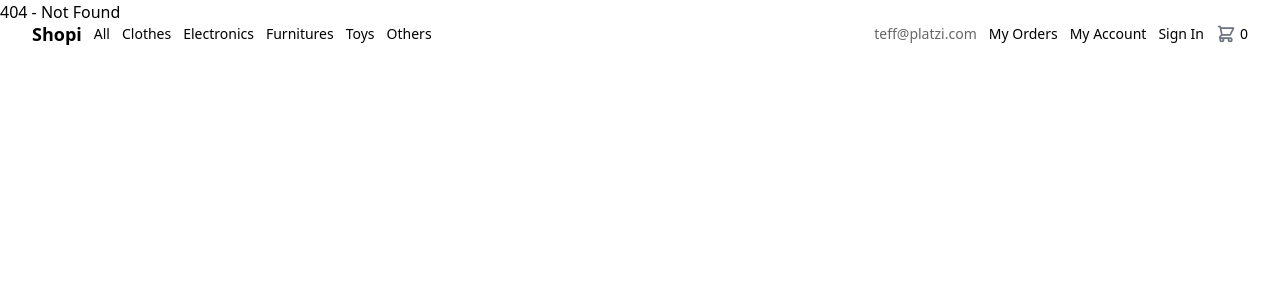
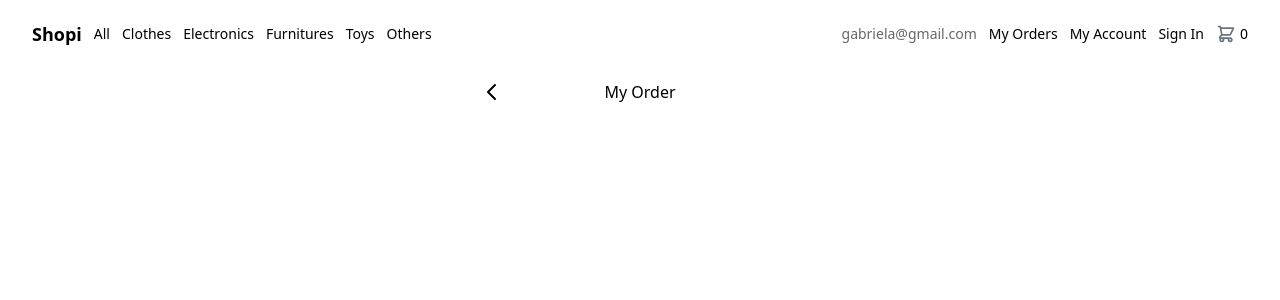
Before and after one commit to Gabriela-contreras/TiendaConReact, a React (Vite) app: page /my-order in a window 1280 px wide. Before the commit this address had no page. Shown: the top 300 px of the page. Built offline with nearby package versions, Linux system fonts and the light colour scheme.

Commit message:
My-Orders y My-Order

```diff
--- a/src/Components/CheckoutSideMenu/index.jsx
+++ b/src/Components/CheckoutSideMenu/index.jsx
@@ -69,7 +69,7 @@ const CheckoutSideMenu = () => {
                     <span>$ {totalPrice(context.cartProducts)}</span>
 
                 </p>
-                <Link to='/my-order/last'>
+                <Link to='/my-orders/last'>
                     <button className='bg-black py-3 text-white w-full rounded-lg' onClick={() => handleCheckout()}>Checkout</button>
                 </Link>
             </div>
--- a/src/Components/Navbar/index.jsx
+++ b/src/Components/Navbar/index.jsx
@@ -72,7 +72,7 @@ const Navbar = () => {
             </ul>
             <ul className='flex items-center gap-3'>
                 <li className='text-black/60'>
-                    teff@platzi.com
+                    gabriela@gmail.com
                 </li>
                 <li>
                     <NavLink
--- /dev/null
+++ b/src/Components/OrdersCard/index.jsx
@@ -0,0 +1,16 @@
+
+const OrdersCard = props => {
+    const { totalPrice, totalProducts } = props
+
+    return (
+        <div className="flex justify-between items-center border-black mt-3 mb-3  w-[400px] h-[100px] rounded-lg  shadow-xl ">
+            <p className="text-center w-full">
+                <span className="text-start font-light mx-4" >01/02/23</span>
+                <span className="font-normal ">Cantidad productos :{totalProducts}</span>
+                <span className="font-semibold mx-4">${totalPrice}</span>
+            </p>
+        </div>
+    )
+}
+
+export {OrdersCard}
--- a/src/Pages/MyOrder/index.jsx
+++ b/src/Pages/MyOrder/index.jsx
@@ -2,16 +2,30 @@ import { Layout } from "../../Components/Layout";
 import { useContext } from 'react'
 import { ShoppingCartContext } from '../../Context'
 import { OrderCard } from "../../Components/OrderCard";
+import { ChevronLeftIcon } from "@heroicons/react/outline";
+import { Link } from "react-router-dom";
 
 function MyOrder() {
     const context = useContext(ShoppingCartContext)
+    const currentPath = window.location.pathname
+    //substring para obtener el index de la url
+    //last para obtener el ultimo index y el mas 1 para que no cuente la /
+    let index = currentPath.substring(currentPath.lastIndexOf('/') + 1)
+    //si el index es igual a last entonces el index sera igual a la longitud de la orden -1
+    if (index === 'last') index = context.order?.length - 1
+
 
     return (
         <Layout>
-            MyOrder
+            <div className='flex items-center justify-center relative w-80 mb-6'>
+                <Link to='/my-orders' className='absolute left-0'>
+                    <ChevronLeftIcon className='h-6 w-6 text-black cursor-pointer' />
+                </Link>
+                <h1>My Order</h1>
+            </div>
             <div className='flex flex-col w-80'>
                 {
-                    context.order?.slice(-1)[0].products.map(product => (
+                    context.order?.[index]?.products.map(product => (
                         <OrderCard
                             key={product.id}
                             id={product.id}
--- a/src/Pages/MyOrders/index.jsx
+++ b/src/Pages/MyOrders/index.jsx
@@ -1,13 +1,30 @@
-import { Layout } from "../../Components/Layout";
 import { useContext } from 'react'
-import { ShoppingCartContext } from "../../Context";
+import { Link } from 'react-router-dom'
+import { ShoppingCartContext } from '../../Context'
+import { OrdersCard } from '../../Components/OrdersCard'
+import { Layout } from '../../Components/Layout'
 
 function MyOrders() {
-    // Context
     const context = useContext(ShoppingCartContext)
+
+
+
     return (
         <Layout>
-            <h1 className="text-bold font-sans">My Orders</h1>
+            <div className='flex items-center justify-center relative w-80'>
+
+                <h1>My Orders</h1>
+            </div>
+            {
+                context.order.map((order, index) => (
+                    <Link key={index} to={`/my-orders/${index}`}>
+                        <OrdersCard
+                            totalPrice={order.totalPrice}
+                            totalProducts={order.totalProducts} />
+                    </Link>
+                )
+                )
+            }
         </Layout>
     )
 }
```
Also changed, not shown: src/Pages/App/index.jsx (+5 -3 lines), 1 other file (tests, documents, lock files or other folders).
